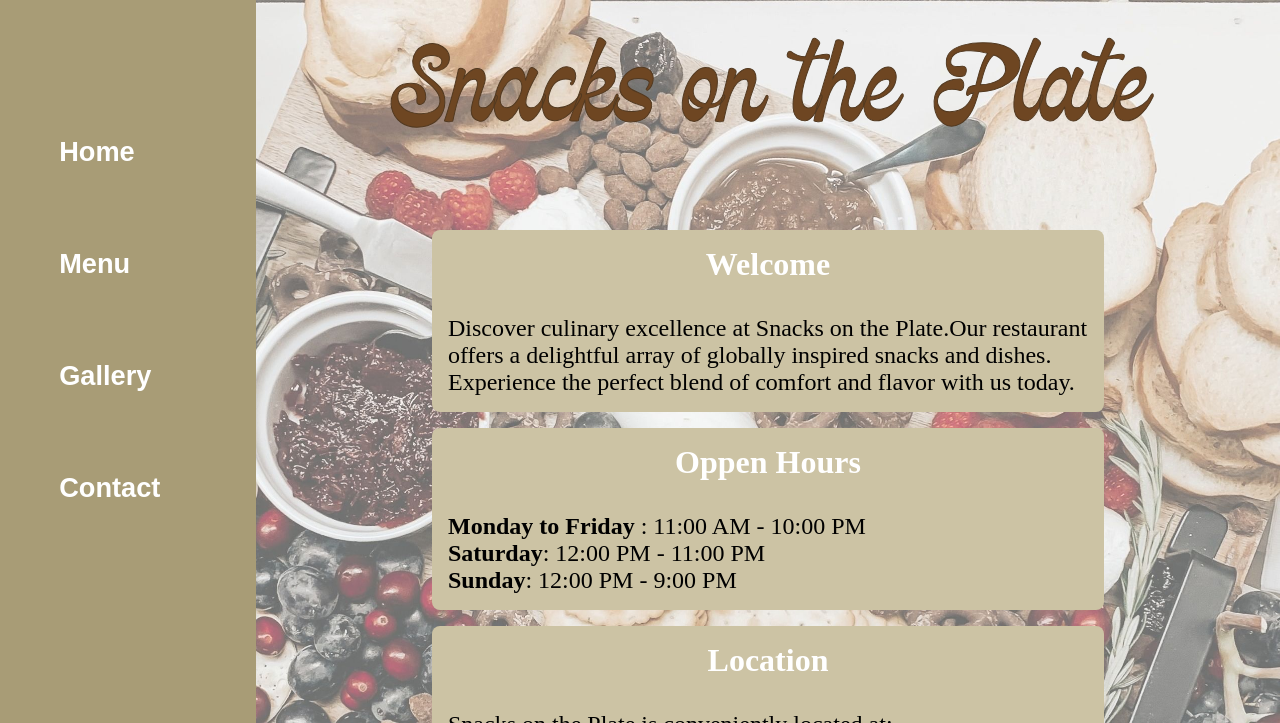
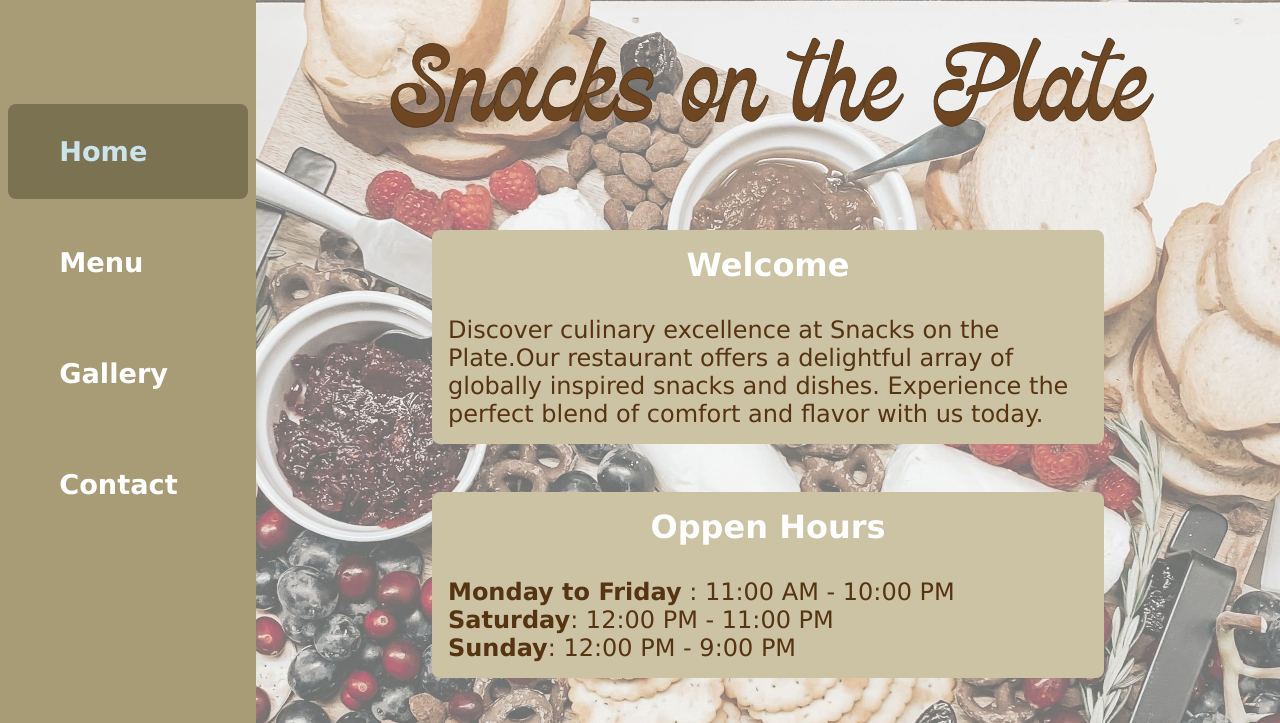
Before and after one commit to mik-dmi/Restaurant_Page_Project, a website built with webpack: page dist/index.html in a window 1280 px wide. Both pictures are taken after a click on the button "Home". Shown: the top 723 px of the page. Built offline with nearby package versions, Linux system fonts and the light colour scheme.

Commit message:
Home Button is working

```diff
--- /dev/null
+++ b/src/base_line.js
@@ -0,0 +1,58 @@
+export const baseLinePage = ( ) => {
+
+    const mainContainer = document.getElementById('content');
+
+    const headerContainer = document.createElement('div');
+    headerContainer.classList = 'header';
+
+    const bodyContainer = document.createElement('div');
+    bodyContainer.classList = 'body';
+
+    const footerContainer = document.createElement('div');
+    footerContainer.classList = 'footer';
+
+    const sidebarContainer = document.createElement('div');
+    sidebarContainer.classList = "sidebar";
+
+    const homeButton = document.createElement('button');
+    homeButton.classList = "menuButton";
+    homeButton.id = 'homeButton';
+
+    const menuButton =  document.createElement('button');
+    menuButton.classList = "menuButton";
+    menuButton.id = "menuButton";
+
+    const galleryButton =  document.createElement('button');
+    galleryButton.classList = "menuButton";
+    galleryButton.id = "galleryButton";
+
+    const contactButton =  document.createElement('button');
+    contactButton.classList = "menuButton";
+    contactButton.id = "contactButton";
+
+    const nameOfRestaurant = document.createElement('div');
+
+
+    mainContainer.appendChild(headerContainer); //main page template
+    mainContainer.appendChild(sidebarContainer);
+    mainContainer.appendChild(bodyContainer);   //main page template
+    mainContainer.appendChild(footerContainer); //main page template
+
+    headerContainer.appendChild(nameOfRestaurant);
+    sidebarContainer.appendChild(homeButton);
+    sidebarContainer.appendChild(menuButton);
+    sidebarContainer.appendChild(galleryButton);
+    sidebarContainer.appendChild(contactButton);
+
+
+
+    nameOfRestaurant.textContent = "Snacks on the Plate"
+
+    homeButton.textContent = 'Home';
+    menuButton.textContent = 'Menu';
+    galleryButton.textContent = 'Gallery';
+    contactButton.textContent = 'Contact';
+
+    footerContainer.textContent = "Images from https://unsplash.com/"
+
+}
--- a/src/home_page.js
+++ b/src/home_page.js
@@ -14,51 +14,12 @@ export const mainPage = ()=>{
     We are situated in the heart of [City], making it easy for you to find us and enjoy our delicious cuisine. We look forward to welcoming you to our restaurant!
     ` ];
 
+    const bodyContainer = document.querySelector('.body');
 
 
-
-
-    const mainContainer = document.getElementById('content');
-
-    const headerContainer = document.createElement('div');
-    headerContainer.classList = 'header';
-
-    const bodyContainer = document.createElement('div');
-    bodyContainer.classList = 'body';
-
-    const footerContainer = document.createElement('div');
-    footerContainer.classList = 'footer'
-
-    const sidebarContainer = document.createElement('div');
-    sidebarContainer.classList = "sidebar"
-
-    const homeButton = document.createElement('button');
-    homeButton.classList = "menuButton";
-
-    const menuButton =  document.createElement('button');
-    menuButton.classList = "menuButton";
-
-    const galleryButton =  document.createElement('button');
-    galleryButton.classList = "menuButton";
-
-    const contactButton =  document.createElement('button');
-    contactButton.classList = "menuButton";
-
-    const nameOfRestaurant = document.createElement('div');
-
-
-
-    mainContainer.appendChild(headerContainer); //main page template
-    mainContainer.appendChild(sidebarContainer);
-    mainContainer.appendChild(bodyContainer);   //main page template
-    mainContainer.appendChild(footerContainer); //main page template
-
-    headerContainer.appendChild(nameOfRestaurant);
-    sidebarContainer.appendChild(homeButton);
-    sidebarContainer.appendChild(menuButton);
-    sidebarContainer.appendChild(galleryButton);
-    sidebarContainer.appendChild(contactButton);
-
+    while (bodyContainer.firstChild) {
+        bodyContainer.removeChild(bodyContainer.firstChild);
+    }
 
     for(let i = 0; i < 3; i++ ){
         homePageContainers[i] = document.createElement('div');
@@ -80,15 +41,7 @@ export const mainPage = ()=>{
 
 
 
-    nameOfRestaurant.textContent = "Snacks on the Plate"
 
-    homeButton.textContent = 'Home';
-    menuButton.textContent = 'Menu';
-    galleryButton.textContent = 'Gallery';
-    contactButton.textContent = 'Contact';
-
-    footerContainer.textContent = "Images from https://unsplash.com/"
-    console.log("coococ")
 
 
 }
--- a/src/index.js
+++ b/src/index.js
@@ -1,7 +1,22 @@
 import {mainPage} from './home_page.js'
+import {baseLinePage} from './base_line.js'
 
 
 
+baseLinePage();
 
 
-mainPage()
+const menuButtons = document.querySelectorAll('.menuButton');
+
+menuButtons.forEach(button => {
+    button.addEventListener('click', (e)=>{
+        menuButtons.forEach(b => b.classList.remove('active'));
+        button.classList.add('active');
+
+
+
+        if(button.id == 'homeButton') mainPage();
+    } )
+
+
+});
--- a/src/styles.css
+++ b/src/styles.css
@@ -9,6 +9,8 @@ html,body{
     margin: 0;
     background-image: url('../images/background.jpeg'); /* Path to your background image */
     background-size: cover;
+    height: 100%;
+
 
 
 }
@@ -16,7 +18,8 @@ html,body{
 #content{
     display: grid;
     grid-template-columns: 1fr 4fr;
-    grid-template-rows: 1fr auto auto;
+    grid-template-rows:auto auto auto;
+    height: 100%;
 }
 
 .header{
@@ -33,6 +36,7 @@ html,body{
 
 
 
+
 }
 
 .sidebar{
@@ -41,6 +45,7 @@ html,body{
     background-color: rgb(168, 156, 118);
     grid-row: 1 /span2;;
     padding-top: 6rem;
+
 
 }
 .menuButton{
@@ -56,9 +61,11 @@ html,body{
     background-color: transparent;
     border: none;
     border-radius: 0.5rem;
+    font-family: 'Lucida Sans', 'Lucida Sans Regular', 'Lucida Grande', 'Lucida Sans Unicode', Geneva, Verdana, sans-serif;
+
 }
 
-.menuButton:active {
+.menuButton.active {
     /* Change border color to red when clicked */
     background-color: rgb(123, 114, 82); /* Change background color to gray when clicked */
     color: #cce3ea; /* Change text color to white when clicked */
@@ -80,7 +87,7 @@ html,body{
     flex-direction: column;
     align-items: center;
     justify-content: center;
-    gap:1rem;
+    gap:3rem;
     padding: 2rem;
 
 
@@ -88,6 +95,8 @@ html,body{
 }
 .textInBody{
     margin: 0rem;
+    color:#563311;
+    font-family: 'Lucida Sans', 'Lucida Sans Regular', 'Lucida Grande', 'Lucida Sans Unicode', Geneva, Verdana, sans-serif;
 }
 .titleInBody{
     font-weight: 800;
@@ -96,6 +105,8 @@ html,body{
     text-align: center;
     padding-bottom:1em;
     color: white;
+    font-family: 'Lucida Sans', 'Lucida Sans Regular', 'Lucida Grande', 'Lucida Sans Unicode', Geneva, Verdana, sans-serif;
+
 }
 
 .containersHomePage{
```
Also changed, not shown: dist/main.js.
